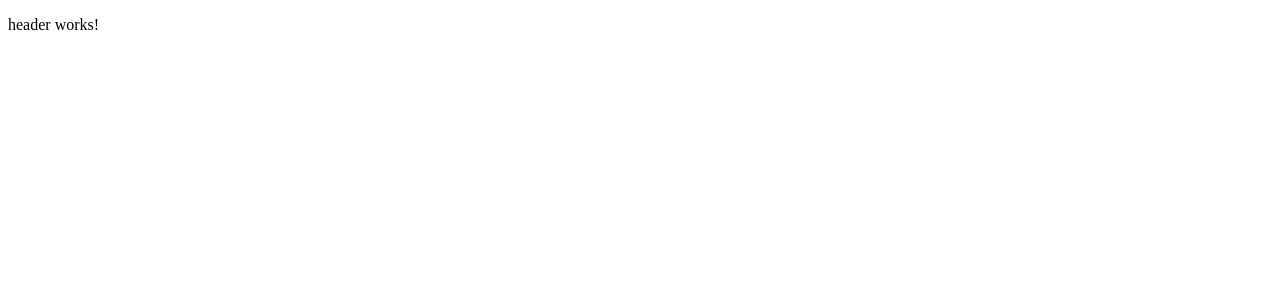
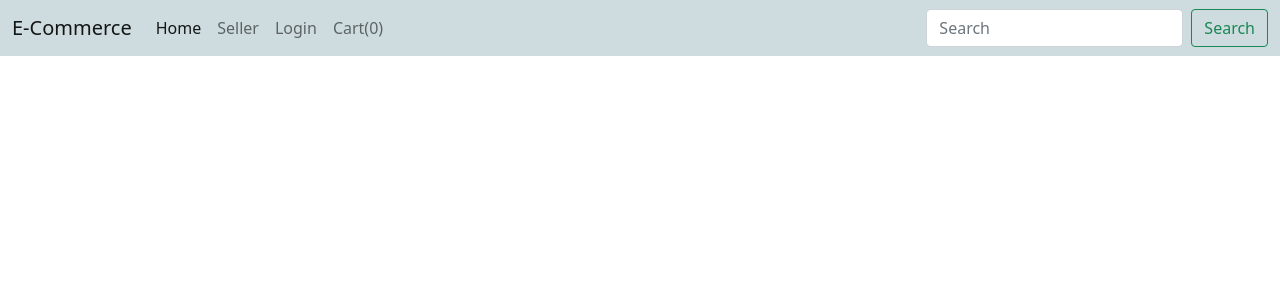
Before and after one commit to nileshmaurya879/Angular_E_Commerce, an Angular app: page / in a window 1280 px wide. Shown: the top 300 px of the page. Built offline with nearby package versions, Linux system fonts and the light colour scheme.

Commit message:
Added header

```diff
--- a/src/app/Component/header/header.component.html
+++ b/src/app/Component/header/header.component.html
@@ -1 +1,28 @@
-<p>header works!</p>
+<nav class="navbar navbar-expand-lg navbar-light" style="background-color: rgb(206, 220, 223);">
+    <div class="container-fluid">
+      <button class="navbar-toggler" type="button" data-bs-toggle="collapse" data-bs-target="#navbarTogglerDemo03" aria-controls="navbarTogglerDemo03" aria-expanded="false" aria-label="Toggle navigation">
+        <span class="navbar-toggler-icon"></span>
+      </button>
+      <a class="navbar-brand" href="#">E-Commerce</a>
+      <div class="collapse navbar-collapse" id="navbarTogglerDemo03">
+        <ul class="navbar-nav me-auto mb-2 mb-lg-0">
+          <li class="nav-item">
+            <a class="nav-link active" aria-current="page" href="#">Home</a>
+          </li>
+          <li class="nav-item">
+            <a class="nav-link" href="#">Seller</a>
+          </li>
+          <li class="nav-item">
+            <a class="nav-link" href="#" tabindex="-1" aria-disabled="true">Login</a>
+          </li>
+          <li class="nav-item">
+            <a class="nav-link" href="#" tabindex="-1" aria-disabled="true">Cart(0)</a>
+          </li>
+        </ul>
+        <form class="d-flex l[3cls]">
+          <input class="form-control me-2" type="search" placeholder="Search" aria-label="Search">
+          <button class="btn btn-outline-success" type="submit">Search</button>
+        </form>
+      </div>
+    </div>
+  </nav>
--- a/src/index.html
+++ b/src/index.html
@@ -2,12 +2,17 @@
 <html lang="en">
 <head>
   <meta charset="utf-8">
+  <!-- Bootstrap CSS -->
+  <link href="https://cdn.jsdelivr.net/npm/bootstrap@5.0.2/dist/css/bootstrap.min.css" rel="stylesheet" integrity="sha384-EVSTQN3/azprG1Anm3QDgpJLIm9Nao0Yz1ztcQTwFspd3yD65VohhpuuCOmLASjC" crossorigin="anonymous">
+
   <title>E-Commerce</title>
   <base href="/">
   <meta name="viewport" content="width=device-width, initial-scale=1">
   <link rel="icon" type="image/x-icon" href="favicon.ico">
 </head>
 <body>
-  <app-root></app-root>
+      <!-- Option 1: Bootstrap Bundle with Popper -->
+      <script src="https://cdn.jsdelivr.net/npm/bootstrap@5.0.2/dist/js/bootstrap.bundle.min.js" integrity="sha384-MrcW6ZMFYlzcLA8Nl+NtUVF0sA7MsXsP1UyJoMp4YLEuNSfAP+JcXn/tWtIaxVXM" crossorigin="anonymous"></script>
+      <app-root></app-root>
 </body>
 </html>
```
